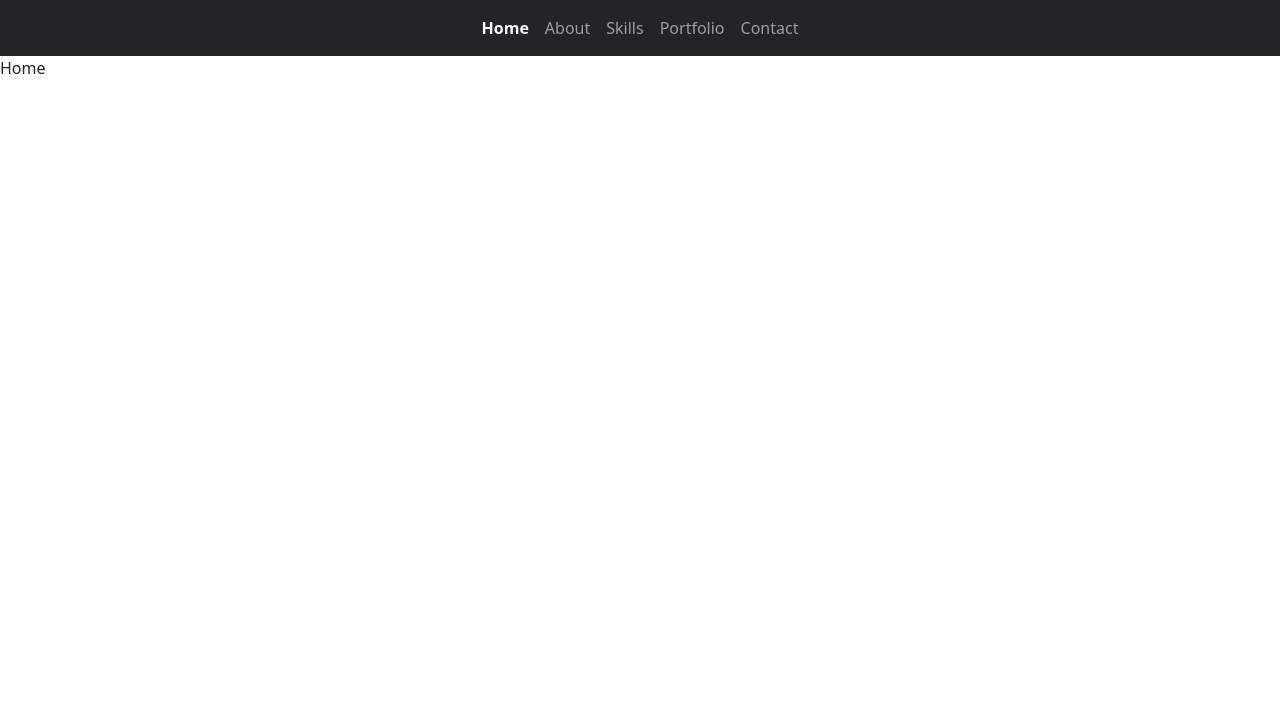
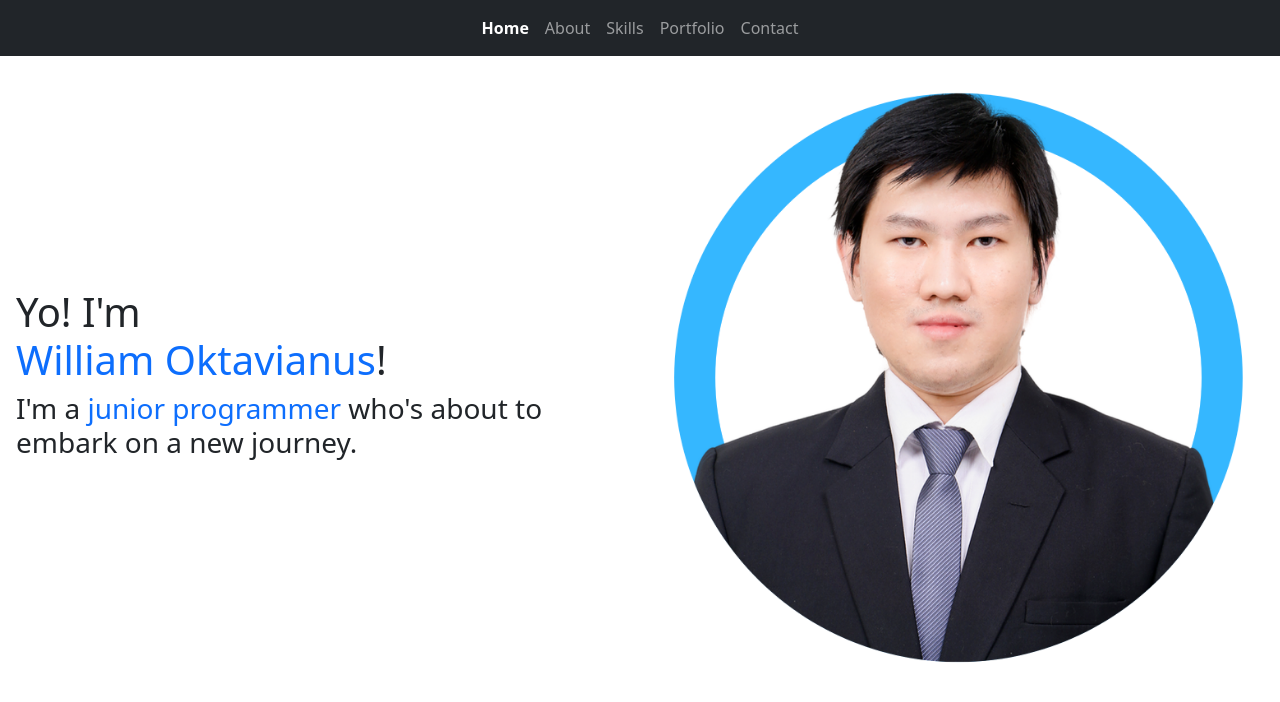
Before and after one commit to williamo1099/williamo1099.github.io, a React (Create React App) app: page / in a window 1280 px wide. Shown: the top 702 px of the page. Built offline with nearby package versions, Linux system fonts and the light colour scheme.

Commit message:
Adding home page and restructuring
Add a new home page and change the folder structure by moving all pages from components folder.

```diff
--- a/src/component/Home.js
+++ /dev/null
@@ -1,9 +0,0 @@
-// STYLING
-import "bootstrap/dist/css/bootstrap.css";
-import "../App.css";
-
-function Home() {
-  return <>Home</>;
-}
-
-export default Home;
--- a/src/component/AboutMe.js
+++ b/src/pages/AboutMe.js
@@ -1,6 +1,5 @@
 // STYLING
 import "bootstrap/dist/css/bootstrap.css";
-import "../App.css";
 
 function AboutMe() {
   return <>About Me</>;
--- a/src/component/Contact.js
+++ b/src/pages/Contact.js
@@ -1,6 +1,5 @@
 // STYLING
 import "bootstrap/dist/css/bootstrap.css";
-import "../App.css";
 
 function Contact() {
   return <>Contact</>;
--- /dev/null
+++ b/src/pages/Home.js
@@ -0,0 +1,32 @@
+// STYLING
+import "bootstrap/dist/css/bootstrap.css";
+
+// ASSETS
+import photo from "../assets/images/photo.png";
+
+function Home() {
+  return (
+    <div className="container-fluid p-3">
+      <div className="row">
+        {/* GREETING */}
+        <div className="col-sm my-auto">
+          <h1>
+            Yo! I'm <br />{" "}
+            <span className="text-primary">William Oktavianus</span>!
+          </h1>
+          <h3>
+            I'm a <span className="text-primary">junior programmer</span> who's
+            about to embark on a new journey.
+          </h3>
+        </div>
+
+        {/* PHOTO */}
+        <div className="col-lg">
+          <img src={photo} className="img-fluid" alt="Photo" />
+        </div>
+      </div>
+    </div>
+  );
+}
+
+export default Home;
--- a/src/component/Portfolio.js
+++ b/src/pages/Portfolio.js
@@ -1,6 +1,5 @@
 // STYLING
 import "bootstrap/dist/css/bootstrap.css";
-import "../App.css";
 
 function Portfolio() {
   return <>Portfolio</>;
--- a/src/component/Skills.js
+++ b/src/pages/Skills.js
@@ -1,6 +1,5 @@
 // STYLING
 import "bootstrap/dist/css/bootstrap.css";
-import "../App.css";
 
 function Skills() {
   return <>Skills</>;
```
Also changed, not shown: src/component/NavigationBar.js (+5 -5 lines), src/assets/images/photo.png (added).
